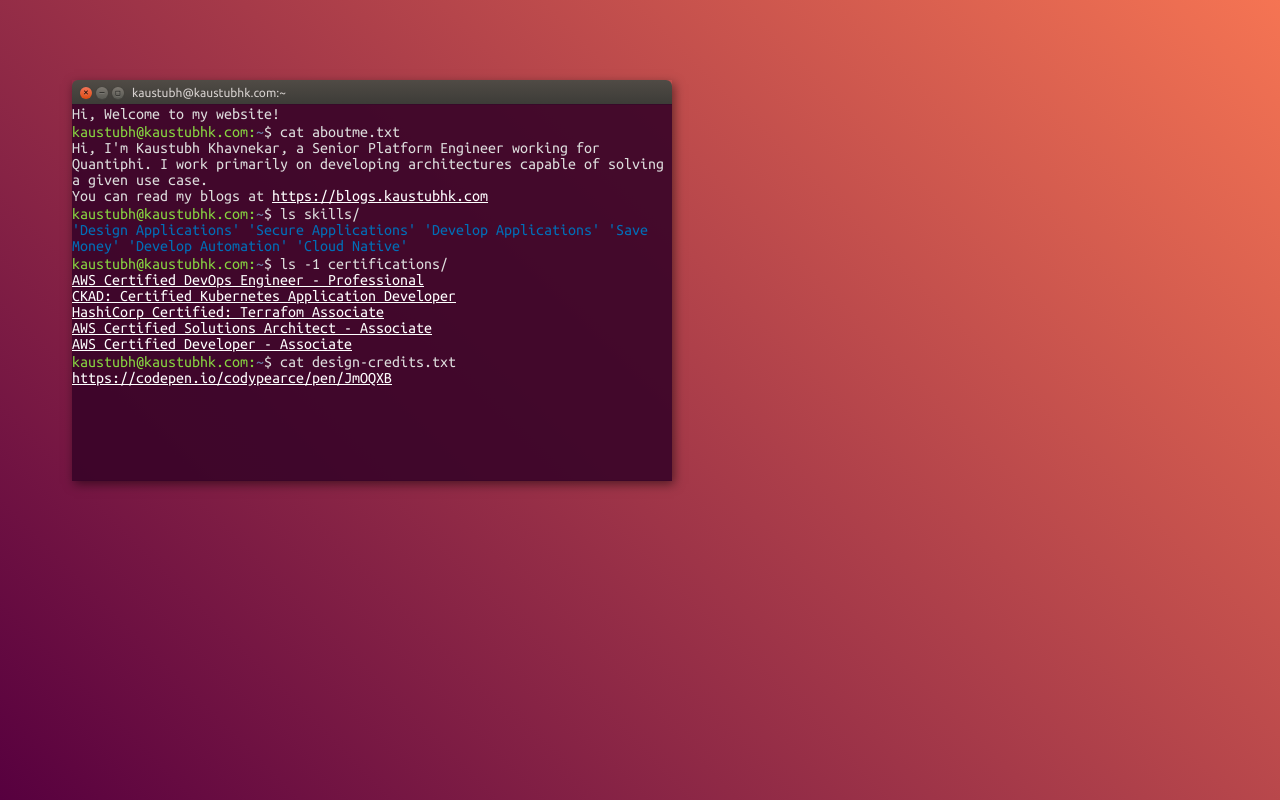
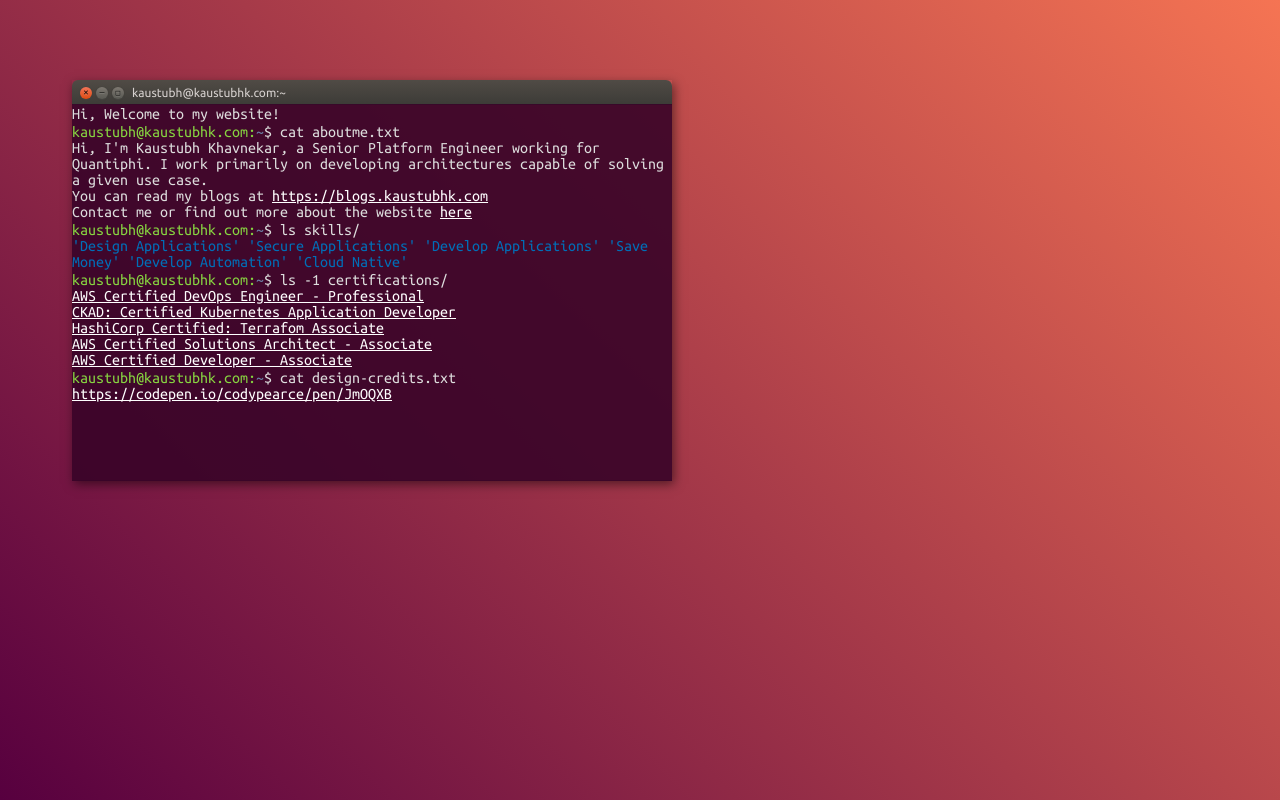
Before and after one commit to KMK-Git/kaustubhk, a Gatsby site in the folder site-code/: page / in a window 1280 px wide. Built offline with nearby package versions, Linux system fonts and the light colour scheme; Gatsby itself is replaced by a stand-in of ours.

Commit message:
Add link to personal readme

```diff
--- a/site-code/src/pages/index.jsx
+++ b/site-code/src/pages/index.jsx
@@ -21,6 +21,10 @@ function IndexPage() {
       <TerminalText isFolder={false}>
         You can read my blogs at&nbsp;
         <StyledAnchor href="https://blogs.kaustubhk.com" target="_blank" rel="noopener noreferrer">https://blogs.kaustubhk.com</StyledAnchor>
+      </TerminalText>
+      <TerminalText isFolder={false}>
+        Contact me or find out more about the website&nbsp;
+        <StyledAnchor href="https://github.com/KMK-Git/KMK-Git/blob/main/README.md" target="_blank" rel="noopener noreferrer">here</StyledAnchor>
       </TerminalText>
       <TerminalPrompt user={user} location={location} text="ls skills/" />
       <TerminalText isFolder>
```
